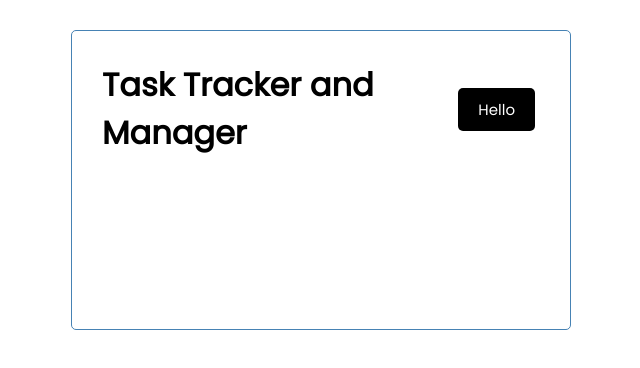
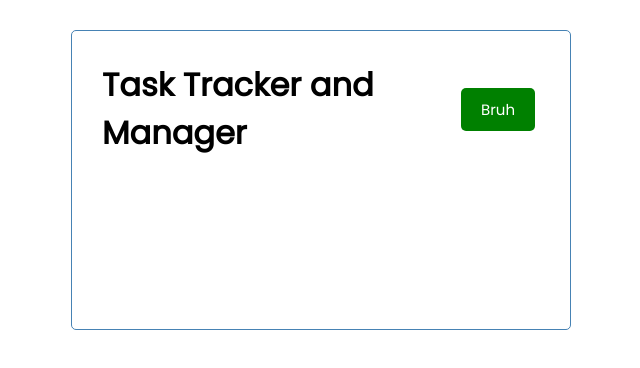
Before and after one commit to TheCaister/task-tracker-and-manager, an Angular app in the folder angular/: page / in a window 1280 px wide. Shown: the top 368 px of the page, without its empty margins (319-959 px from the left). Built offline with nearby package versions, Linux system fonts and the light colour scheme.

Commit message:
making buttons reusable by adding an event emitter and creating the task interface

```diff
--- a/angular/src/app/components/button/button.component.html
+++ b/angular/src/app/components/button/button.component.html
@@ -1 +1,4 @@
-<button class="btn">{{ text }}</button>
+<!-- To add an event, write (event)="function". Must write the function in the class -->
+
+<!-- When the button is clicked, call the onClick function which emits an event perform some actions afterwards -->
+<button [ngStyle]="{'background-color': color}" class="btn" (click)="onClick()">{{ text }}</button>
--- a/angular/src/app/components/button/button.component.ts
+++ b/angular/src/app/components/button/button.component.ts
@@ -1,5 +1,5 @@
 // Import Input to accept inputs when created
-import { Component, OnInit, Input } from '@angular/core';
+import { Component, OnInit, Input, Output, EventEmitter } from '@angular/core';
 
 
 
@@ -13,9 +13,15 @@ export class ButtonComponent implements OnInit {
   @Input() text: string;
   @Input() color: string;
 
+  // Make button clicks emit event to make them reusable in different contexts
+  @Output() btnClick = new EventEmitter();
+
   constructor() { }
 
   ngOnInit(): void {
   }
 
+  onClick(){
+    this.btnClick.emit();
+  }
 }
--- a/angular/src/app/components/header/header.component.html
+++ b/angular/src/app/components/header/header.component.html
@@ -1,4 +1,4 @@
 <header>
     <h1>{{ title }}</h1>
-    <app-button color="Green" text="Hello"></app-button>
+    <app-button color="green" text="Bruh" (btnClick)="toggleAddTask()"></app-button>
 </header>
--- a/angular/src/app/components/header/header.component.ts
+++ b/angular/src/app/components/header/header.component.ts
@@ -14,4 +14,7 @@ export class HeaderComponent implements OnInit {
   ngOnInit(): void {
   }
 
+  toggleAddTask(){
+    console.log('toggle');
+  }
 }
```
Also changed, not shown: angular/src/app/Task.ts (added, +9 -0 lines), angular/src/app/mock-tasks.ts (added, +22 -0 lines).
